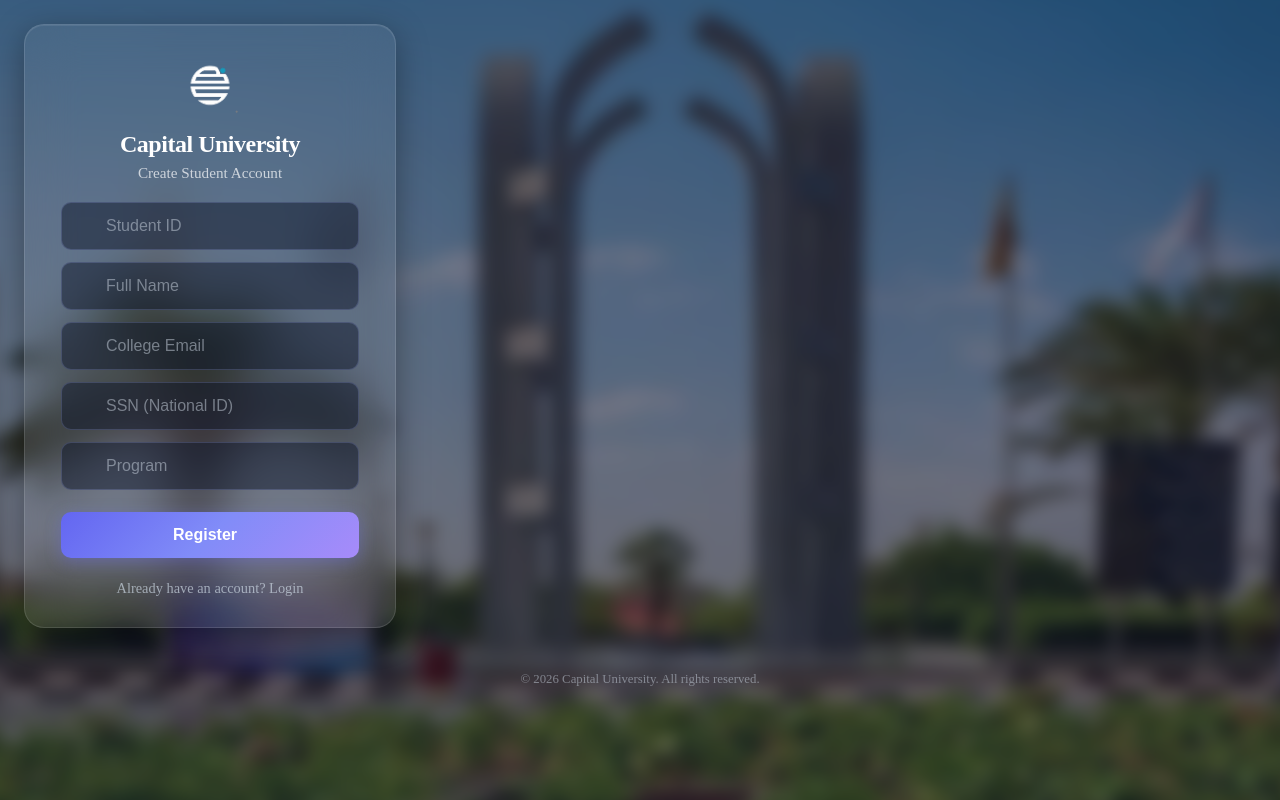
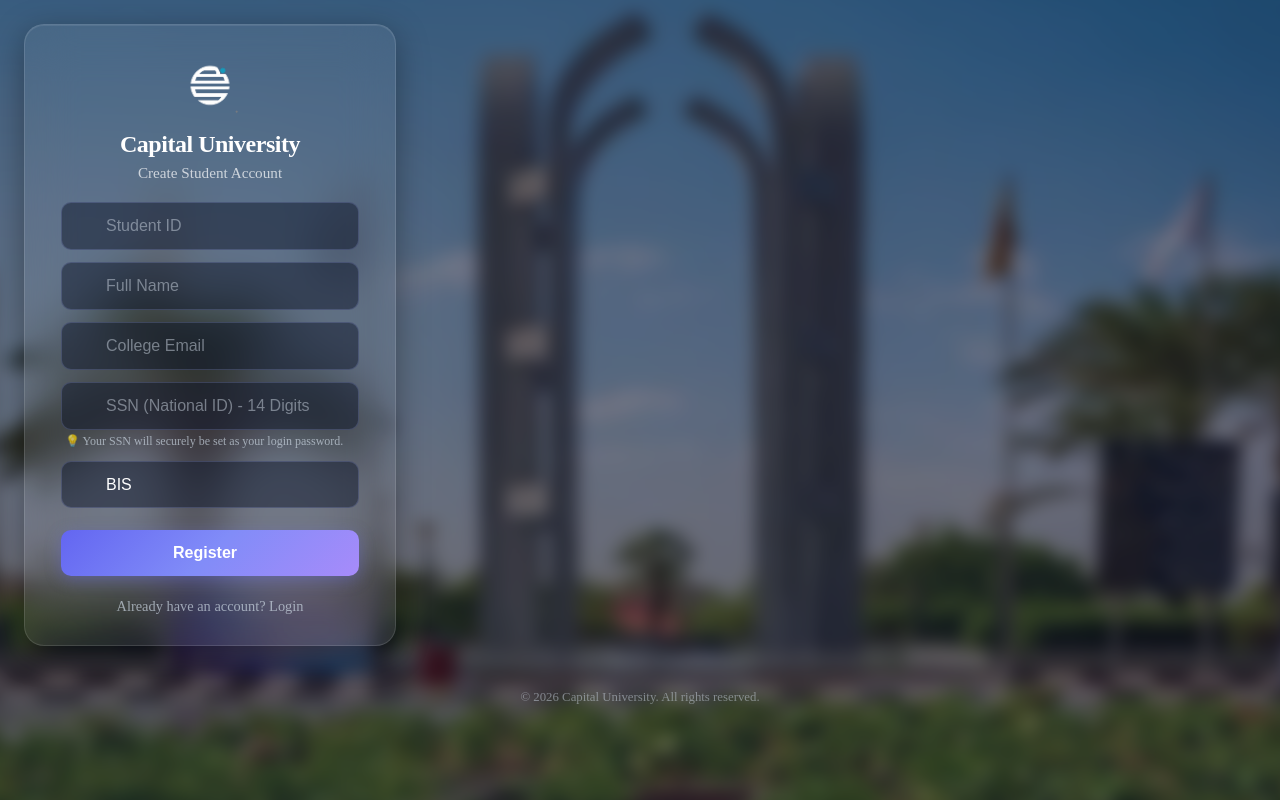
Before and after one commit to baselAhmed2/deployvercel, a Next.js app: page /Register in a window 1280 px wide. Built offline with nearby package versions, Linux system fonts and the light colour scheme.

Commit message:
تعديلات ريجستر

```diff
--- a/src/pages/Register.jsx
+++ b/src/pages/Register.jsx
@@ -9,13 +9,20 @@ export default function Register() {
     name: '',
     email: '',
     ssn: '',
-    program: ''
+    program: 'BIS'
   });
   const [error, setError] = useState('');
   const [success, setSuccess] = useState('');
+  const [isSubmitting, setIsSubmitting] = useState(false);
 
   const handleChange = (e) => {
+    // Prevent non-numeric characters for SSN and Student ID
+    if (e.target.name === 'ssn' || e.target.name === 'studentId') {
+      const numericValue = e.target.value.replace(/\D/g, '');
+      setFormData({ ...formData, [e.target.name]: numericValue });
+    } else {
       setFormData({ ...formData, [e.target.name]: e.target.value });
+    }
   };
 
   const handleSubmit = (e) => {
@@ -30,19 +37,21 @@ export default function Register() {
       return;
     }
 
+    if (ssn.length !== 14) {
+      setError('National ID (SSN) must be exactly 14 digits.');
+      return;
+    }
+
     const emailRegex = /^[^\s@]+@(commerce\.helwan\.edu\.eg|fcba\.capu\.edu\.eg)$/i;
     if (!emailRegex.test(email)) {
       setError('You must use your college email (@commerce.helwan.edu.eg or @fcba.capu.edu.eg)');
       return;
     }
 
-    const payload = {
-      ...formData,
-      password: ssn
-    };
+    setIsSubmitting(true);
 
     if (typeof window.TicketAPI !== 'undefined' && window.TicketAPI.registerStudent) {
-      window.TicketAPI.registerStudent(payload)
+      window.TicketAPI.registerStudent(formData)
         .then(() => {
           setSuccess('Registration successful! Redirecting to verify OTP...');
           setTimeout(() => {
@@ -50,16 +59,18 @@ export default function Register() {
           }, 1500);
         })
         .catch((err) => {
+          setIsSubmitting(false);
           const msg = err && err.message ? err.message.toLowerCase() : '';
           const rawMsg = err && err.message ? err.message : 'Registration failed. Please try again.';
 
-          if (msg.includes('already exists') || msg.includes('exist') || msg.includes('registered') || msg.includes('already')) {
+          if (msg.includes('already exists') || msg.includes('exist') || msg.includes('registered') || msg.includes('already') || msg.includes('id')) {
             setError('Account already exists! Please securely log in using your Student ID and National ID (SSN) as your password.');
           } else {
             setError(rawMsg);
           }
         });
     } else {
+      setIsSubmitting(false);
       setError('API not initialized. Ensure TicketAPI is loaded.');
     }
   };
@@ -89,6 +100,7 @@ export default function Register() {
                 value={formData.studentId}
                 onChange={handleChange}
                 required
+                disabled={isSubmitting}
               />
             </div>
             <div className="input-group">
@@ -100,6 +112,7 @@ export default function Register() {
                 value={formData.name}
                 onChange={handleChange}
                 required
+                disabled={isSubmitting}
               />
             </div>
             <div className="input-group">
@@ -111,35 +124,62 @@ export default function Register() {
                 value={formData.email}
                 onChange={handleChange}
                 required
+                disabled={isSubmitting}
               />
             </div>
-            <div className="input-group">
+            <div className="input-group" style={{ flexDirection: 'column', alignItems: 'flex-start', gap: '4px' }}>
+              <div style={{ position: 'relative', width: '100%', display: 'flex', alignItems: 'center' }}>
                 <i className="fas fa-address-card input-icon"></i>
                 <input
                   type="text"
                   name="ssn"
-                placeholder="SSN (National ID)"
+                  placeholder="SSN (National ID) - 14 Digits"
                   value={formData.ssn}
                   onChange={handleChange}
+                  maxLength="14"
                   required
+                  disabled={isSubmitting}
                 />
               </div>
+              <span style={{ fontSize: '0.75rem', color: 'rgba(203, 213, 225, 0.7)', paddingLeft: '4px' }}>
+                💡 Your SSN will securely be set as your login password.
+              </span>
+            </div>
+
             <div className="input-group">
               <i className="fas fa-graduation-cap input-icon"></i>
-              <input
-                type="text"
+              <select
                 name="program"
-                placeholder="Program"
                 value={formData.program}
                 onChange={handleChange}
                 required
-              />
+                disabled={isSubmitting}
+                style={{
+                  width: '100%',
+                  padding: '14px 16px 14px 44px',
+                  borderRadius: '10px',
+                  border: '1px solid rgba(165, 180, 252, 0.2)',
+                  background: 'rgba(15, 23, 42, 0.5)',
+                  color: '#fff',
+                  fontSize: '1rem',
+                  outline: 'none',
+                  appearance: 'none',
+                  cursor: 'pointer'
+                }}
+              >
+                <option value="BIS">BIS</option>
+                <option value="FMI">FMI</option>
+                <option value="SBS">SBS</option>
+              </select>
+              <i className="fas fa-chevron-down" style={{ position: 'absolute', right: '16px', color: 'rgba(165, 180, 252, 0.7)', pointerEvents: 'none' }}></i>
             </div>
+
             {error && <p role="alert" style={{ color: '#dc3545', fontSize: '0.85rem', marginTop: 4 }}>{error}</p>}
             {success && <p role="alert" style={{ color: '#28a745', fontSize: '0.85rem', marginTop: 4 }}>{success}</p>}
-            <button type="submit" className="sign-in-btn" style={{ marginTop: '10px' }}>
-              Register
-              <i className="fas fa-user-plus"></i>
+            <button type="submit" className="sign-in-btn" style={{ marginTop: '10px', opacity: isSubmitting ? 0.7 : 1, cursor: isSubmitting ? 'not-allowed' : 'pointer' }} disabled={isSubmitting}>
+              {isSubmitting ? 'Registering...' : 'Register'}
+              {!isSubmitting && <i className="fas fa-user-plus"></i>}
+              {isSubmitting && <i className="fas fa-spinner fa-spin"></i>}
             </button>
             <div className="form-options" style={{ justifyContent: 'center', marginTop: '10px' }}>
               <Link to="/" className="forgot-link">Already have an account? Login</Link>
```
Lines whose indentation alone changed are shown as unchanged.
